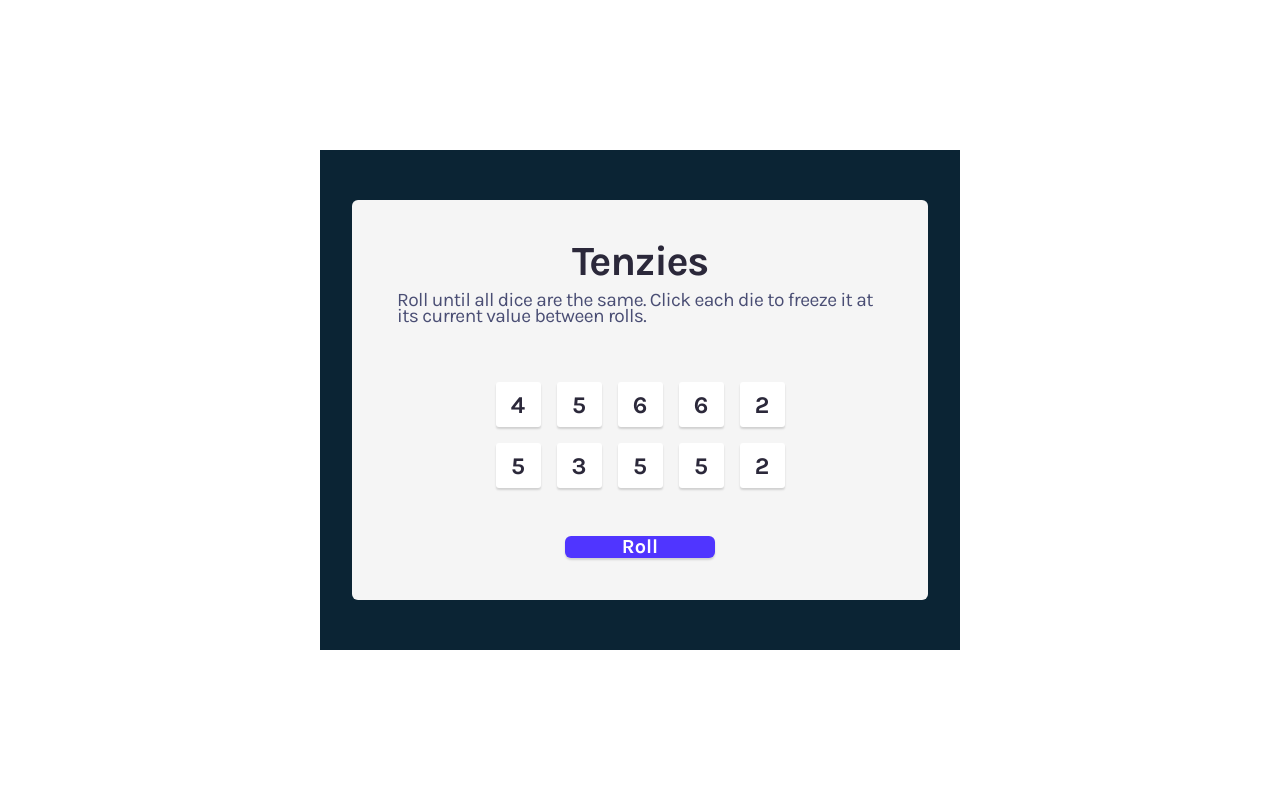
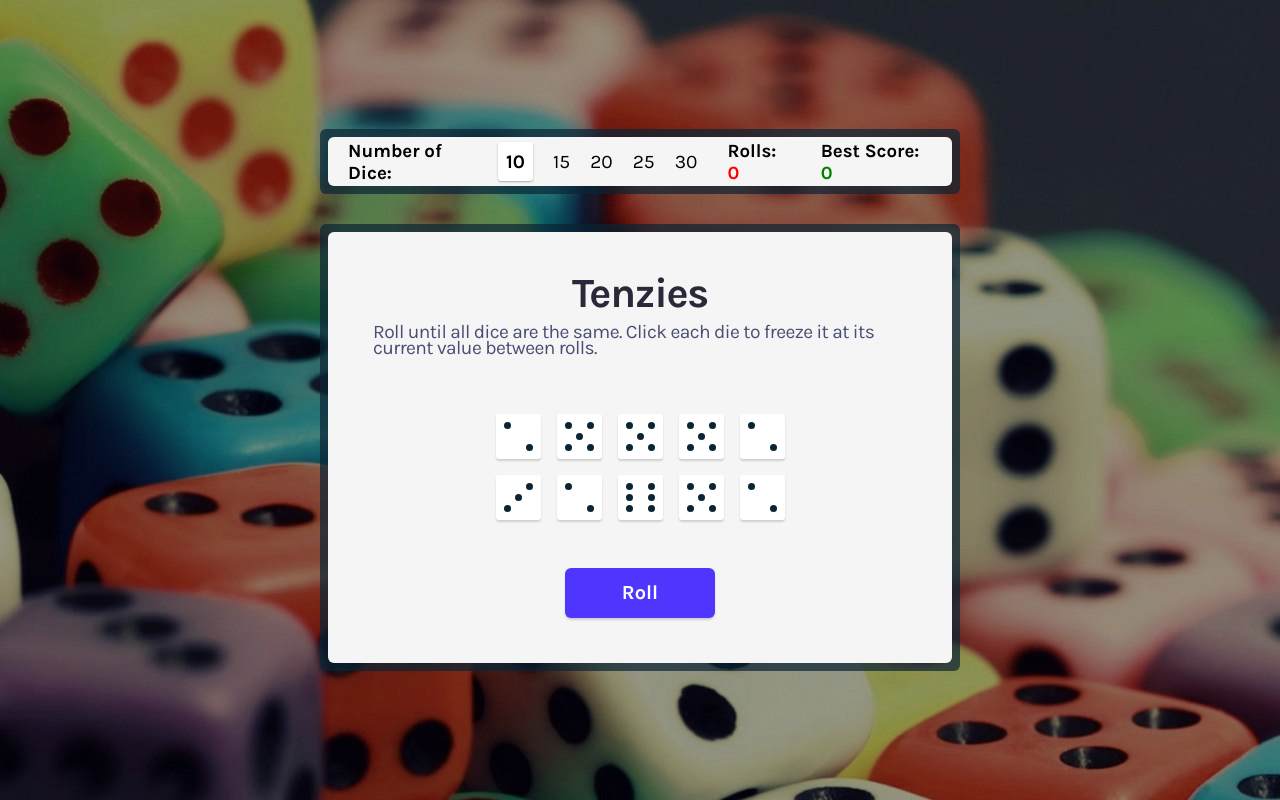
Before and after one commit to GuilhermeDaSilvaFerreira/tenzies, a React (Create React App) app: page / in a window 1280 px wide. Built offline with nearby package versions, Linux system fonts and the light colour scheme.

Commit message:
Rolls and best score tracking; dynamic dice number

```diff
--- a/src/App.css
+++ b/src/App.css
@@ -1,10 +1,23 @@
-main {
-    background: #0B2434;
+.main-body {
+    height: 100vh;
+    width: 100vw;
+    background-color: rgba(0, 0, 0, 0.4);
+
+    display: flex;
+    align-items: center;
+    justify-content: center;
+
+    flex-direction: column;
+}
+
+main,
+section {
+    background: rgba(11, 36, 52, 0.7);
 
     width: 50vw;
     min-width: 400px;
-    height: 60vh;
-    min-height: 500px;
+
+    padding: 8px;
 
     font-family: 'Karla';
     font-weight: 700;
@@ -12,19 +25,60 @@ main {
     display: flex;
     align-items: center;
     justify-content: center;
+
+    border-radius: 6px;
+}
+
+section {
+    height: 65px;
+    margin-bottom: 30px;
+}
+
+main {
+    height: fit-content;
 }
 
 .container {
-    width: 90%;
-    height: 80%;
-
     background: #F5F5F5;
     border-radius: 6px;
 
+    display: flex;
+    align-items: center;
+}
+
+.infos {
+    width: 100%;
+    height: 100%;
+
+    padding: 0 20px;
+
+    display: flex;
+
+    gap: 30px;
+}
+
+.dice-number-info {
+    display: flex;
+    flex-direction: row;
+    align-items: center;
+    justify-content: center;
+
+    margin-right: auto;
+}
+
+.number-of-rolls>.rolls {
+    color: red
+}
+
+.best-score>.score {
+    color: green
+}
+
+.tenzies {
+    width: 100%;
+
     padding: 45px;
 
-    display: flex;
-    align-items: center;
     flex-direction: column;
 }
 
@@ -59,9 +113,17 @@ h2 {
 
 .dice-container {
     display: grid;
-    grid-template: auto auto / repeat(5, 1fr);
+    grid-template: auto / repeat(5, 1fr);
     margin-bottom: 40px;
     margin-top: 15px;
+}
+
+.dice-container.five-columns {
+    grid-template: auto / repeat(5, 1fr);
+}
+
+.dice-container.six-columns {
+    grid-template: auto / repeat(6, 1fr);
 }
 
 .roll-button {
--- a/src/App.js
+++ b/src/App.js
@@ -3,10 +3,23 @@ import { nanoid } from 'nanoid';
 import Confetti from 'react-confetti';
 import './App.css';
 import Die from './components/Die'
+import DiceNumber from './components/DiceNumber'
 
 export default function App() {
-  const [dice, setDice] = useState(getRandomDiceElements(10))
+  const [coloredBackground, setColoredBackground] = useState(false)
+  const [selectedDiceNumber, setSelectedDiceNumber] = useState()
+
+  const bestScoreKey = `best_score_${selectedDiceNumber}`
+  const oldBestScore = localStorage.getItem(bestScoreKey) ?? 0
+  const [bestScore, setBestScore] = useState(oldBestScore)
+
+  const [dice, setDice] = useState(getRandomDiceElements())
+  const [rolls, setRolls] = useState(0)
   const [tenzies, setTenzies] = useState(false)
+
+  useEffect(() => {
+    setRolls(0)
+  }, [selectedDiceNumber])
 
   useEffect(() => {
     const areAllDiceValuesEqual = dice.every(die => die.value === dice[0].value)
@@ -14,8 +27,20 @@ export default function App() {
 
     if (areAllDiceValuesEqual && areAllDiceHeld) {
       setTenzies(true)
+
+      if (rolls > 0 && (oldBestScore === 0 || rolls < oldBestScore)) {
+        localStorage.setItem(bestScoreKey, rolls)
+        setBestScore(localStorage.getItem(bestScoreKey))
       }
-  }, [dice])
+
+      setRolls(0)
+    }
+  }, [dice, rolls, oldBestScore, bestScoreKey, bestScore])
+
+  useEffect(() => {
+    setTenzies(false)
+    setBestScore(localStorage.getItem(bestScoreKey) ?? 0)
+  }, [selectedDiceNumber, bestScoreKey])
 
   function getRandomDieObject() {
     return {
@@ -25,10 +50,10 @@ export default function App() {
     }
   }
 
-  function getRandomDiceElements(numberOfDice) {
+  function getRandomDiceElements() {
     const newDice = []
 
-    for (let i = 0; i < numberOfDice; i++) {
+    for (let i = 0; i < selectedDiceNumber; i++) {
       newDice.push(getRandomDieObject())
     }
 
@@ -38,35 +63,68 @@ export default function App() {
   function setDieHoldValue(dieId) {
     if (!tenzies) {
       setDice(oldDice => oldDice.map(die => {
-        return die.id === dieId ? {...die, isHeld: !die.isHeld} : die
+        return die.id === dieId ? { ...die, isHeld: !die.isHeld } : die
       }))
     }
   }
 
-  function rollDice(){
+  function rollDice() {
+    if (tenzies) {
       setTenzies(false)
+    } else {
+      setRolls(oldRolls => oldRolls + 1)
+    }
+
     setDice(oldDice => oldDice.map(die => {
       return die.isHeld && !tenzies ? die : getRandomDieObject()
     }))
   }
 
-  const diceElements = dice.map(die => <Die key={die.id} id={die.id} value={die.value} isHeld={die.isHeld} hold={setDieHoldValue} />)
+  function getDiceNumberElements() {
+    const possibleDiceNumbers = [10, 15, 20, 25, 30]
+    if (!selectedDiceNumber) {
+      setSelectedDiceNumber(possibleDiceNumbers[0])
+    }
+    return possibleDiceNumbers.map(diceNumber => {
+      return <DiceNumber key={nanoid()} value={diceNumber} isSelected={diceNumber === selectedDiceNumber} changeSelectedDiceNumber={setSelectedDiceNumber} />
+    })
+  }
+
+  function getDiceElements() {
+    if (dice.length === selectedDiceNumber) {
+      return dice.map(die => <Die key={die.id} id={die.id} value={die.value} isHeld={die.isHeld} hold={setDieHoldValue} />)
+    }
+
+    setDice(getRandomDiceElements())
+  }
 
   return (
+    <div className='main-body'>
+      <section>
+        <div className='container infos'>
+          <span className='dice-number-info'>
+            <h3 className='dice-number-text'>Number of Dice: </h3>
+            {getDiceNumberElements()}
+          </span>
+          <h3 className='number-of-rolls'>Rolls: <span className='rolls'>{rolls}</span></h3>
+          <h3 className='best-score'>Best Score: <span className='score'>{bestScore}</span></h3>
+        </div>
+      </section>
+      {tenzies && <Confetti />}
       <main>
-      {tenzies && <Confetti />}
-      <div className='container'>
+        <div className='container tenzies'>
           <h1>
             Tenzies
           </h1>
           <h2>
             Roll until all dice are the same. Click each die to freeze it at its current value between rolls.
           </h2>
-        <div className='dice-container'>
-          {diceElements}
+          <div className={`dice-container ${selectedDiceNumber <= 25 ? 'five-columns' : 'six-columns'}`}>
+            {getDiceElements()}
           </div>
           <button className='roll-button' onClick={rollDice}>{tenzies ? 'New Game' : 'Roll'}</button>
         </div>
       </main>
+    </div>
   );
 }
--- /dev/null
+++ b/src/components/DiceNumber.js
@@ -0,0 +1,11 @@
+import '../styles/DiceNumber.css'
+
+export default function DiceNumber(props) {
+    const classes = `dice-number ${props.isSelected ? 'selected' : ''}`
+
+    return (
+        <div className={classes} onClick={() => { props.changeSelectedDiceNumber(props.value) }}>
+            {props.value}
+        </div>
+    )
+}
--- a/src/components/Die.js
+++ b/src/components/Die.js
@@ -1,9 +1,85 @@
 import '../styles/Die.css'
 
-export default function Die(props){
+export default function Die(props) {
+    function getDice() {
+        switch (props.value) {
+            case 1:
+                return (
+                    <div className={`first-face die ${props.isHeld && 'held'}`} onClick={() => { props.hold(props.id) }}>
+                        <span class="dot">
+                        </span>
+                    </div>
+                )
+            case 2:
+                return (
+                    <div className={`second-face die ${props.isHeld && 'held'}`} onClick={() => { props.hold(props.id) }}>
+                        <span class="dot">
+                        </span>
+                        <span class="dot">
+                        </span>
+                    </div>
+                )
+            case 3:
+                return (
+                    <div className={`third-face die ${props.isHeld && 'held'}`} onClick={() => { props.hold(props.id) }}>
+                        <span class="dot"></span>
+                        <span class="dot"></span>
+                        <span class="dot"></span>
+                    </div>
+                )
+            case 4:
+                return (
+                    <div className={`fourth-face die ${props.isHeld && 'held'}`} onClick={() => { props.hold(props.id) }}>
+                        <div class="column">
+                            <span class="dot"></span>
+                            <span class="dot"></span>
+                        </div>
+                        <div class="column">
+                            <span class="dot"></span>
+                            <span class="dot"></span>
+                        </div>
+                    </div>
+                )
+            case 5:
+                return (
+                    <div className={`fifth-face die ${props.isHeld && 'held'}`} onClick={() => { props.hold(props.id) }}>
+                        <div class="column">
+                            <span class="dot"></span>
+                            <span class="dot"></span>
+                        </div>
+
+                        <div class="column">
+                            <span class="dot"></span>
+                        </div>
+
+                        <div class="column">
+                            <span class="dot"></span>
+                            <span class="dot"></span>
+                        </div>
+                    </div>
+                )
+            case 6:
+                return (
+                    <div className={`sixth-face die ${props.isHeld && 'held'}`} onClick={() => { props.hold(props.id) }}>
+                        <div class="column">
+                            <span class="dot"></span>
+                            <span class="dot"></span>
+                            <span class="dot"></span>
+                        </div>
+                        <div class="column">
+                            <span class="dot"></span>
+                            <span class="dot"></span>
+                            <span class="dot"></span>
+                        </div>
+                    </div>
+                )
+            default:
+                break
+
+        }
+    }
+
     return (
-        <span className={`die ${props.isHeld && 'held'}`} onClick={() => { props.hold(props.id) }}>
-            {props.value}
-        </span>
+        getDice()
     )
 }
--- a/src/index.css
+++ b/src/index.css
@@ -10,4 +10,6 @@ body {
   display: flex;
   align-items: center;
   justify-content: center;
+
+  background: url('./images/dice-background-colored.jpg') no-repeat;
 }
--- /dev/null
+++ b/src/styles/DiceNumber.css
@@ -0,0 +1,21 @@
+.dice-number {
+    margin-left: 20px;
+
+    font-weight: 400;
+    font-size: 1.2rem;
+
+    cursor: pointer;
+}
+
+.dice-number:hover,
+.dice-number.selected {
+    font-weight: 700;
+}
+
+.dice-number.selected {
+    padding: 8px;
+
+    background-color: #FFFFFF;
+    box-shadow: 0px 1px 2px rgba(0, 0, 0, 0.3);
+    border-radius: 3px;
+}
--- a/src/styles/Die.css
+++ b/src/styles/Die.css
@@ -3,25 +3,85 @@
     height: 45px;
 
     margin: 8px;
-
-    display: flex;
-    align-items: center;
-    justify-content: center;
+    padding: 8px;
 
     background-color: #FFFFFF;
     box-shadow: 0px 2px 2px rgba(0, 0, 0, 0.15);
     border-radius: 3px;
 
-    font-size: 24px;
-    line-height: 28px;
-    text-align: center;
-    color: #2B283A;
-
     cursor: pointer;
     user-select: none;
+
+    animation: rotateAnimation 0.4s linear;
+}
+
+@keyframes rotateAnimation {
+    from {
+        transform: rotateY(0deg);
+    }
+
+    to {
+        transform: rotateY(360deg);
+    }
 }
 
 .die.held {
     background-color: #59E391;
     cursor: default;
 }
+
+.dot {
+    display: block;
+    width: 7px;
+    height: 7px;
+    border-radius: 50%;
+    background-color: #0B2434;
+}
+
+.first-face {
+    display: flex;
+    justify-content: center;
+    align-items: center;
+}
+
+.second-face {
+    display: flex;
+    justify-content: space-between;
+}
+
+.second-face .dot:nth-of-type(2) {
+    align-self: flex-end;
+}
+
+.third-face {
+    display: flex;
+    justify-content: space-between;
+}
+
+.third-face .dot:nth-of-type(1) {
+    align-self: flex-end;
+}
+
+.third-face .dot:nth-of-type(2) {
+    align-self: center;
+}
+
+
+.fourth-face,
+.sixth-face,
+.fifth-face {
+    display: flex;
+    justify-content: space-between;
+}
+
+.fourth-face .column,
+.sixth-face .column,
+.fifth-face .column {
+    display: flex;
+    flex-direction: column;
+    justify-content: space-between;
+}
+
+.fifth-face .column:nth-of-type(2) {
+    justify-content: center;
+}
```
Also changed, not shown: src/images/dice-background-colored.jpg (added). Lines whose indentation alone changed are shown as unchanged.
